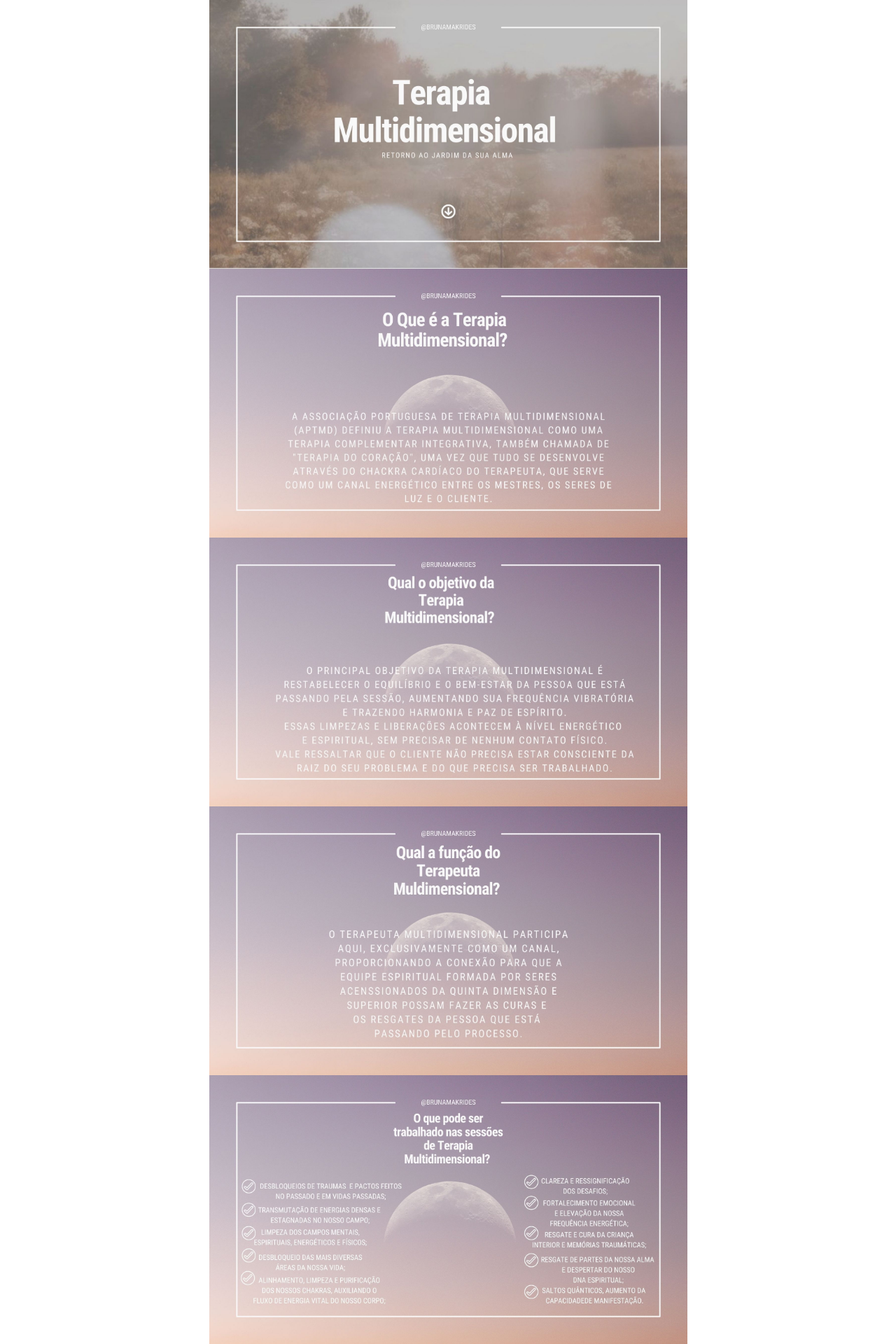
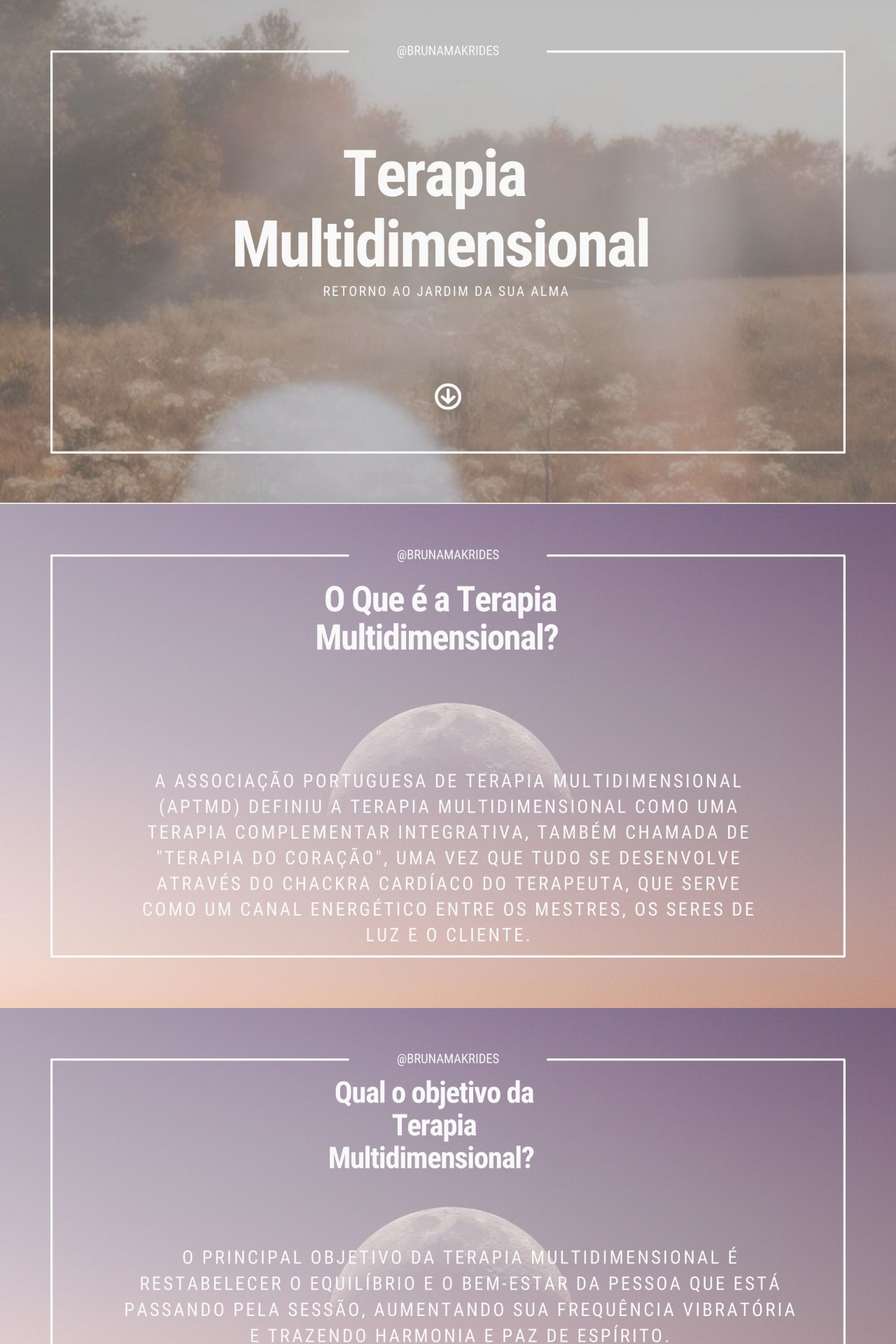
Before and after one commit to cmakride/sp-website, a React (Create React App) app: page /multihealing in a window 1280 px wide. Shown: the top 1920 px of the page at 70% size. Built offline with nearby package versions, Linux system fonts and the light colour scheme.

Commit message:
Multi Healing Update

```diff
--- a/src/App.jsx
+++ b/src/App.jsx
@@ -1,7 +1,7 @@
 import './App.css';
 import { Routes, Route } from 'react-router-dom'
 import Landing from './pages/Landing'
-import Multihealing1 from './pages/Multihealing1';
+import Multihealing from './pages/Multihealing';
 import Soulplan from './pages/Soulplan';
 
 const App = () => {
@@ -13,7 +13,7 @@ const App = () => {
         <Landing/>
         }/>
          <Route path="/multihealing" element={
-        <Multihealing1/>
+        <Multihealing/>
         }/>
          <Route path="/soulplan" element={
         <Soulplan/>
--- /dev/null
+++ b/src/pages/Multihealing.jsx
@@ -0,0 +1,29 @@
+import img01 from '../assets/multiHealing/1.jpg'
+import img02 from '../assets/multiHealing/2.jpg'
+import img03 from '../assets/multiHealing/3.jpg'
+import img04 from '../assets/multiHealing/4.jpg'
+import img05 from '../assets/multiHealing/5.jpg'
+import img06 from '../assets/multiHealing/6.jpg'
+import img07 from '../assets/multiHealing/7.jpg'
+import img08 from '../assets/multiHealing/8.jpg'
+
+export default function Multihealing() {
+
+
+  return (
+    <div className="flex w-full justify-center">
+      <div className="flex flex-col w-full justify-center items-center max-w-screen-2xl">
+        <img className="w-full" src={img01} alt="" />
+        <img className="w-full" src={img02} alt="" />
+        <img className="w-full" src={img03} alt="" />
+        <img className="w-full" src={img04} alt="" />
+        <img className="w-full" src={img05} alt="" />
+        <img className="w-full" src={img06} alt="" />
+        <img className="w-full" src={img07} alt="" />
+        <img className="w-full" src={img08} alt="" />
+
+      </div>
+    </div>
+
+    );
+  }
--- a/src/pages/Multihealing1.jsx
+++ /dev/null
@@ -1,17 +0,0 @@
-export default function Multihealing1() {
-
-
-  return (
-    <div className="w-full">
-    <div className="w-full bg-contain bg-center h-96 bg-01 bg-no-repeat"></div>
-    <div className="w-full bg-contain bg-center h-96 bg-02 bg-no-repeat"></div>
-    <div className="w-full bg-contain bg-center h-96 bg-03 bg-no-repeat"></div>
-    <div className="w-full bg-contain bg-center h-96 bg-04 bg-no-repeat"></div>
-    <div className="w-full bg-contain bg-center h-96 bg-05 bg-no-repeat"></div>
-    <div className="w-full bg-contain bg-center h-96 bg-06 bg-no-repeat"></div>
-    <div className="w-full bg-contain bg-center h-96 bg-07 bg-no-repeat"></div>
-    <div className="w-full bg-contain bg-center h-96 bg-08 bg-no-repeat"></div>
-  </div>
-
-    );
-  }
```
